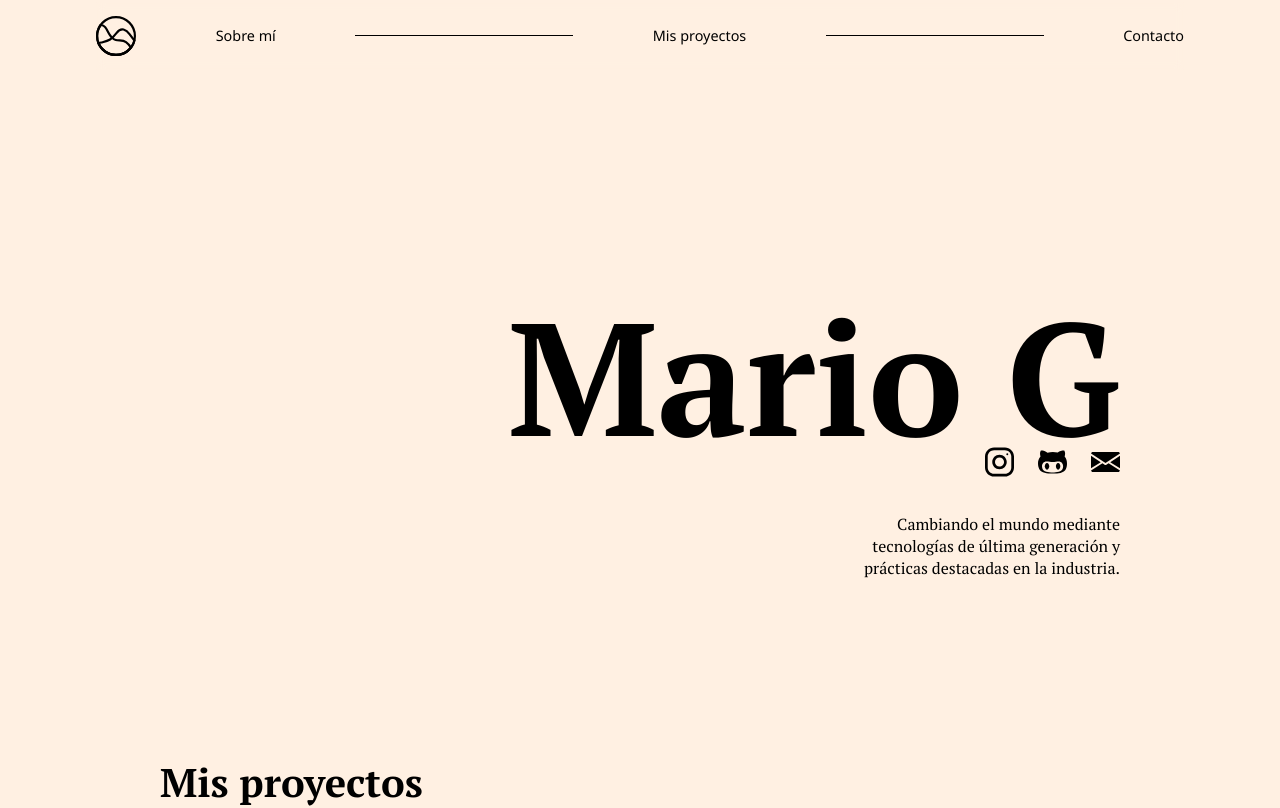
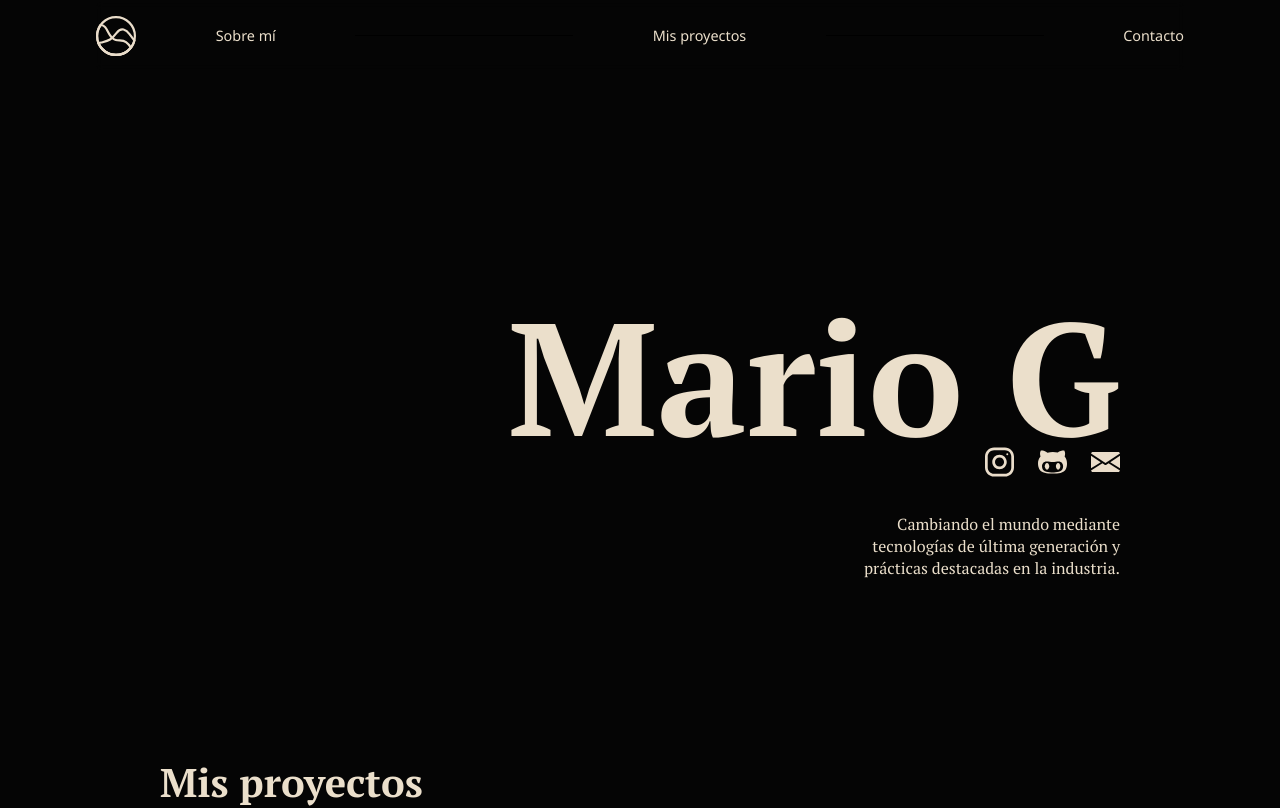
Before and after one commit to defcxz/web, a Next.js app: page / in a window 1280 px wide. Shown: the top 808 px of the page. Built offline with nearby package versions, Linux system fonts and the light colour scheme.

Commit message:
Color palette updated

```diff
--- a/app/globals.css
+++ b/app/globals.css
@@ -1,8 +1,8 @@
 @import url('https://fonts.googleapis.com/css2?family=Noto+Sans:wght@300;400;600&family=PT+Serif:wght@400;700&display=swap');
 html,
 body {
-  color: #000;
-  background: rgb(255,240,226);
+  color: #ebdfcb;
+  background: #050505;
   padding: 0;
   margin: 0;
   font-family: 'Noto Sans', sans-serif;
@@ -31,3 +31,7 @@ a {
     background: black;
   }
 } */
+
+img {
+  filter: invert(93%) sepia(21%) saturate(290%) hue-rotate(329deg) brightness(97%) contrast(89%);
+}
```
